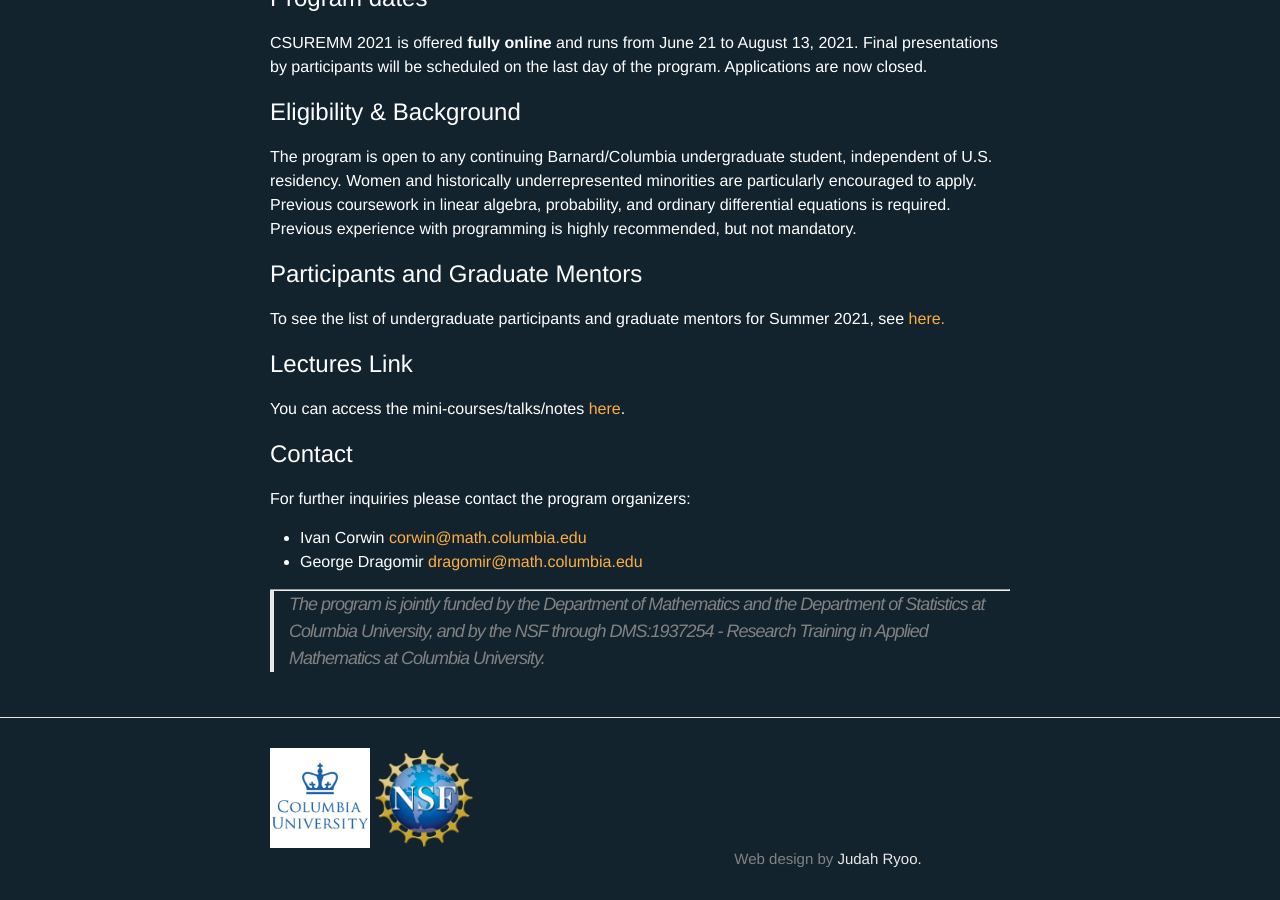
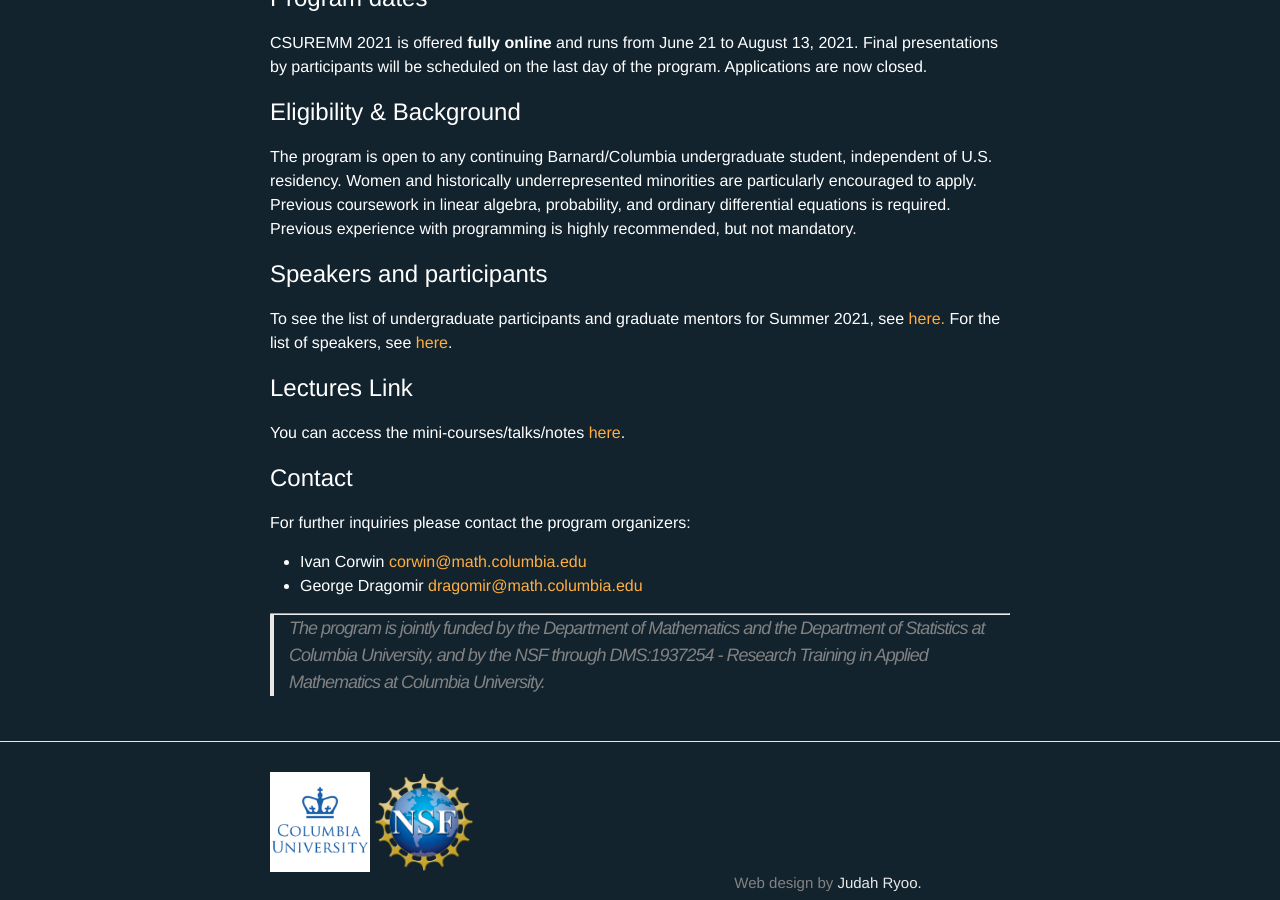
Before and after one commit to ColumbiaUndergradMathModeling/Home, a Jekyll site: the page built from Su21.md, in a window 1280 px wide and 900 px high, scrolled down 653 px. Built offline with Jekyll 4.4.1, drawn with Linux system fonts in a browser that asks for light colours; our own code applies the rules of GitHub Pages for plain Markdown files.

Commit message:
Update Su21.md

```diff
--- a/Su21.md
+++ b/Su21.md
@@ -25,8 +25,9 @@ There will also be several (remote) social activities with students from other s
 ## Eligibility & Background
 The program is open to any continuing Barnard/Columbia undergraduate student, independent of U.S. residency. Women and historically underrepresented minorities are particularly encouraged to apply. Previous coursework in linear algebra, probability, and ordinary differential equations is required. Previous experience with programming is highly recommended, but not mandatory.
 
-## Participants and Graduate Mentors
+## Speakers and participants
 To see the list of undergraduate participants and graduate mentors for Summer 2021, see [here.](https://columbiaundergradmathmodeling.github.io/Home/workshops/participants/su21/)
+For the list of speakers, see [here](https://columbiaundergradmathmodeling.github.io/Home/workshops/speakers/su21/).
 
 ## Lectures Link
 You can access the mini-courses/talks/notes [here](https://drive.google.com/drive/u/1/folders/1GKasIqeIkr9M8BOPP9V8Di560cnN25tL).
```
